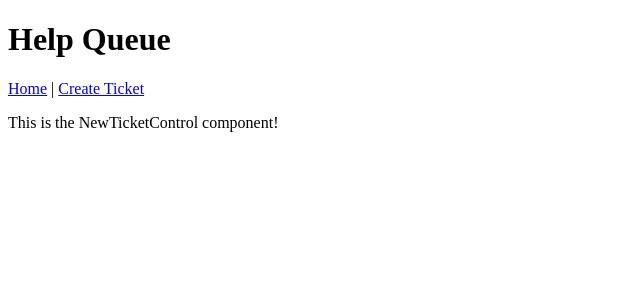
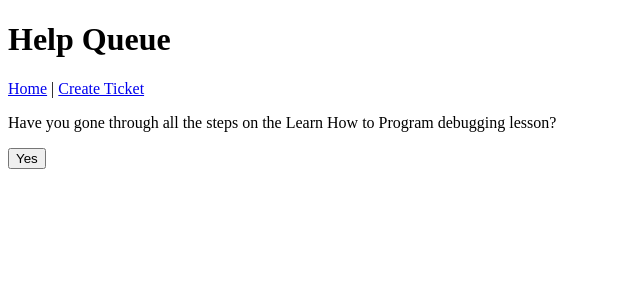
Before and after one commit to quantum93/help-queue-npx, a React (Create React App) app: page /#/newticket in a window 1280 px wide. Shown: the top 300 px of the page, without its empty margins (0-640 px from the left). Built offline with nearby package versions, Linux system fonts and the light colour scheme.

Commit message:
It is for Conditional Rendering

```diff
--- /dev/null
+++ b/src/components/ConfirmationQuestions.jsx
@@ -0,0 +1,12 @@
+import React from 'react';
+
+function ConfirmationQuestions(){
+  return (
+    <div>
+      <p>Have you gone through all the steps on the Learn How to Program debugging lesson?</p>
+      <button>Yes</button>
+    </div>
+  );
+}
+
+export default ConfirmationQuestions;
--- a/src/components/NewTicketControl.js
+++ b/src/components/NewTicketControl.js
@@ -1,4 +1,7 @@
 import React from 'react';
+import ConfirmationQuestions from './ConfirmationQuestions';
+import NewTicketForm from './NewTicketForm';
+
 
 class NewTicketControl extends React.Component {
 
@@ -7,12 +10,24 @@
     this.state = {
       formVisibleOnPage: false
     };
+    // this.handleClick = this.handleClick.bind(this);
   }
 
+  // handleClick(){
+  //   this.setState({formVisibleOnPage: true});
+  //   console.log('formVisibleOnPage is currently set to:' + this.state.formVisibleOnPage);
+  // }
+
   render(){
+      let currentlyVisibleContent = null;
+      if (this.state.formVisibleOnPage){
+        currentlyVisibleContent = <NewTicketForm />;
+      } else {
+        currentlyVisibleContent = <ConfirmationQuestions />;
+      }
       return (
         <div>
-        <p>This is the NewTicketControl component!</p>
+          {currentlyVisibleContent}
         </div>
       );
   }
```
Lines whose indentation alone changed are shown as unchanged.
